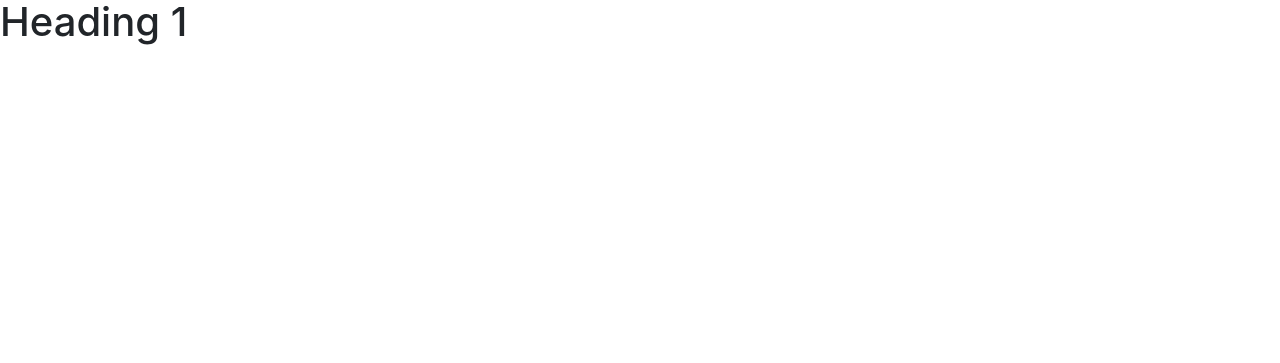
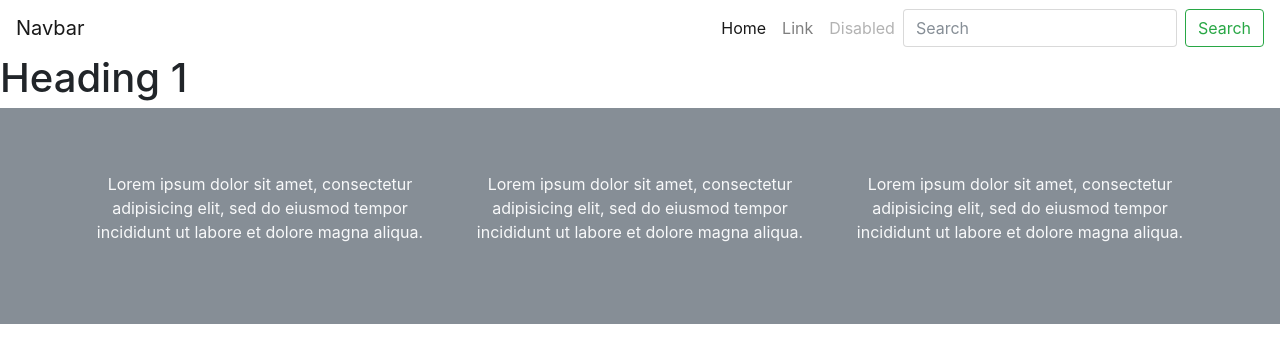
Before and after one commit to Commbocc/hc-templates-jekyll, a Jekyll site: the page built from index.md, in a window 1280 px wide. Shown: the top 363 px of the page. Built offline with Jekyll 4.4.1, drawn with Linux system fonts in a browser that asks for light colours; nearby versions of some CDN libraries; our own code applies the rules of GitHub Pages for plain Markdown files.

Commit message:
init main layout

```diff
--- /dev/null
+++ b/_includes/footer.html
@@ -0,0 +1,15 @@
+<footer class="jumbotron jumbotron-fluid bg-secondary text-light mb-0 d-print-none">
+	<div class="container">
+		<div class="row text-center">
+			<div class="col">
+				<p>Lorem ipsum dolor sit amet, consectetur adipisicing elit, sed do eiusmod tempor incididunt ut labore et dolore magna aliqua.</p>
+			</div>
+			<div class="col">
+				<p>Lorem ipsum dolor sit amet, consectetur adipisicing elit, sed do eiusmod tempor incididunt ut labore et dolore magna aliqua.</p>
+			</div>
+			<div class="col">
+				<p>Lorem ipsum dolor sit amet, consectetur adipisicing elit, sed do eiusmod tempor incididunt ut labore et dolore magna aliqua.</p>
+			</div>
+		</div>
+	</div>
+</footer>
--- /dev/null
+++ b/_includes/navbar.html
@@ -0,0 +1,29 @@
+<nav class="navbar navbar-expand-lg navbar-light bg-white">
+
+	<a class="navbar-brand" href="{{ '/' | prepend: site.baseurl }}">Navbar</a>
+
+	<button class="navbar-toggler" type="button" data-toggle="collapse" data-target="#navbarSupportedContent" aria-controls="navbarSupportedContent" aria-expanded="false" aria-label="Toggle navigation">
+		<span class="navbar-toggler-icon"></span>
+	</button>
+
+	<div class="collapse navbar-collapse" id="navbarSupportedContent">
+
+		<ul class="navbar-nav ml-auto">
+			<li class="nav-item active">
+				<a class="nav-link" href="#">Home <span class="sr-only">(current)</span></a>
+			</li>
+			<li class="nav-item">
+				<a class="nav-link" href="#">Link</a>
+			</li>
+			<li class="nav-item">
+				<a class="nav-link disabled" href="#">Disabled</a>
+			</li>
+		</ul>
+
+		<form class="form-inline my-2 my-lg-0">
+			<input class="form-control mr-sm-2" type="text" placeholder="Search" aria-label="Search">
+			<button class="btn btn-outline-success my-2 my-sm-0" type="submit">Search</button>
+		</form>
+
+	</div>
+</nav>
--- a/_layouts/main.html
+++ b/_layouts/main.html
@@ -7,10 +7,16 @@
 
 	<!-- Bootstrap CSS -->
 	<link rel="stylesheet" href="https://maxcdn.bootstrapcdn.com/bootstrap/4.0.0-beta/css/bootstrap.min.css" integrity="sha384-/Y6pD6FV/Vv2HJnA6t+vslU6fwYXjCFtcEpHbNJ0lyAFsXTsjBbfaDjzALeQsN6M" crossorigin="anonymous">
+	<!-- FontAwesome CSS -->
+	<link rel="stylesheet" href="https://maxcdn.bootstrapcdn.com/font-awesome/4.7.0/css/font-awesome.min.css">
 </head>
 <body>
 
+	{% include navbar.html %}
+
 	{{ content }}
+
+	{% include footer.html %}
 
 	<!-- Optional JavaScript -->
 	<!-- jQuery first, then Popper.js, then Bootstrap JS -->
```
